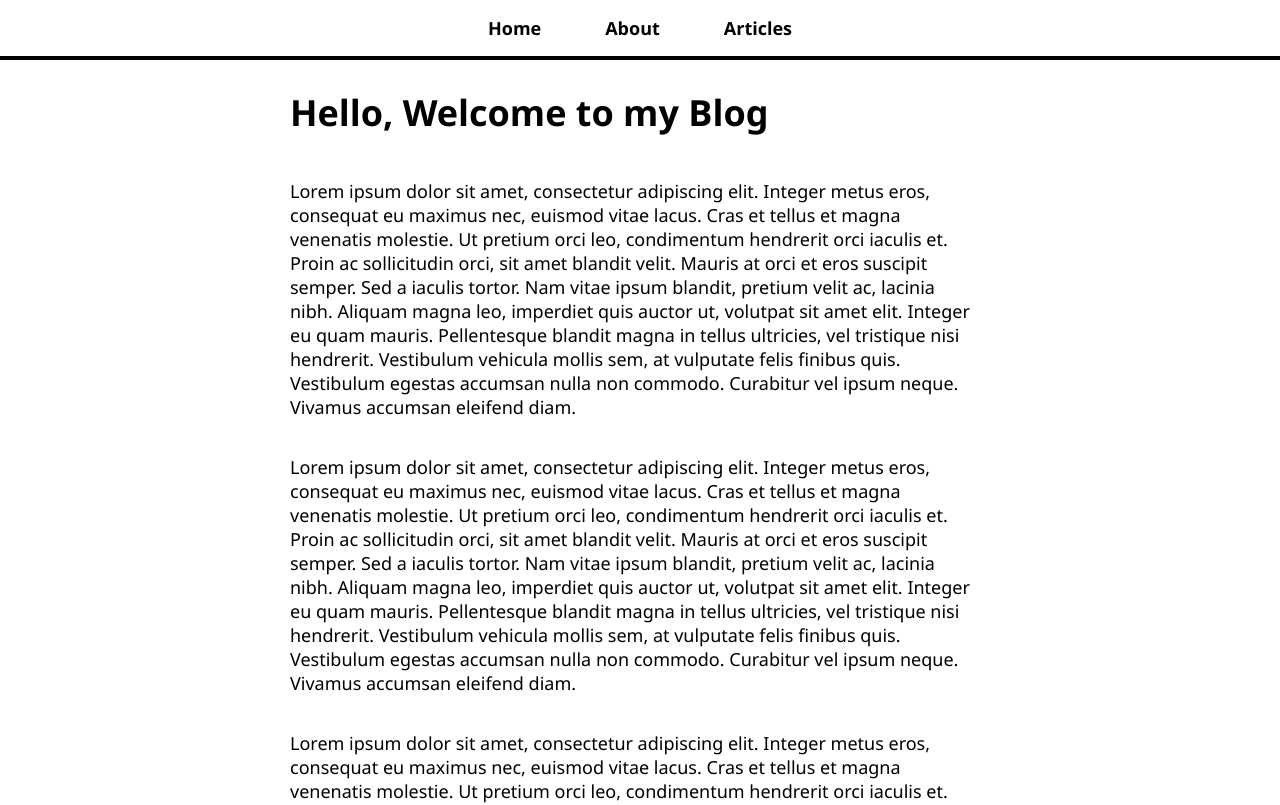
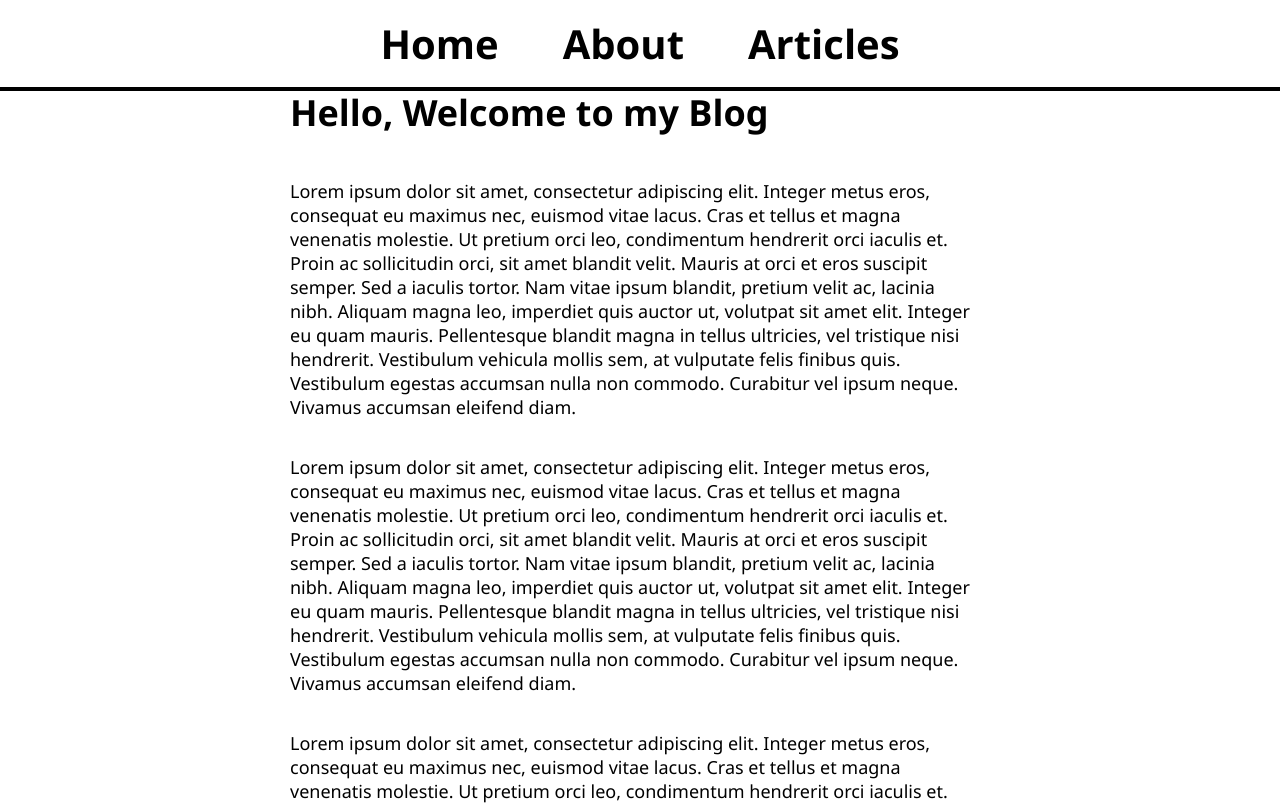
Before and after one commit to 0x1za/learning-reactjs-linkedin, a React (Create React App) app: page / in a window 1280 px wide. Shown: the top 805 px of the page. Built offline with nearby package versions, Linux system fonts and the light colour scheme.

Commit message:
Finall blog

```diff
--- a/src/App.css
+++ b/src/App.css
@@ -43,6 +43,7 @@ nav a {
   text-decoration: none;
   color: black;
   font-weight: bold;
+  font-size: 40px;
   padding: 16px 32px;
 }
 
--- a/src/pages/ArticlePage.js
+++ b/src/pages/ArticlePage.js
@@ -1,5 +1,6 @@
 import React, {useEffect, useState} from 'react'
 
+import AddCommentForm from '../components/AddCommentForm';
 import ArticlesList from '../components/ArticlesList'
 import CommentsList from '../components/CommentsList';
 import NotFoundPage from './NotFoundPage';
@@ -33,6 +34,7 @@ const ArticlePage = ({ match }) =>{
                 <p key={key}>{paragraph}</p>
                 ))
             }
+            <AddCommentForm articleName={name} setArticleInfo={setArticleInfo}/>
             <CommentsList comments={articleInfo.comments} />
             <h3>Related Articles:</h3>
             <ArticlesList articles={otherArticles}/>
```
